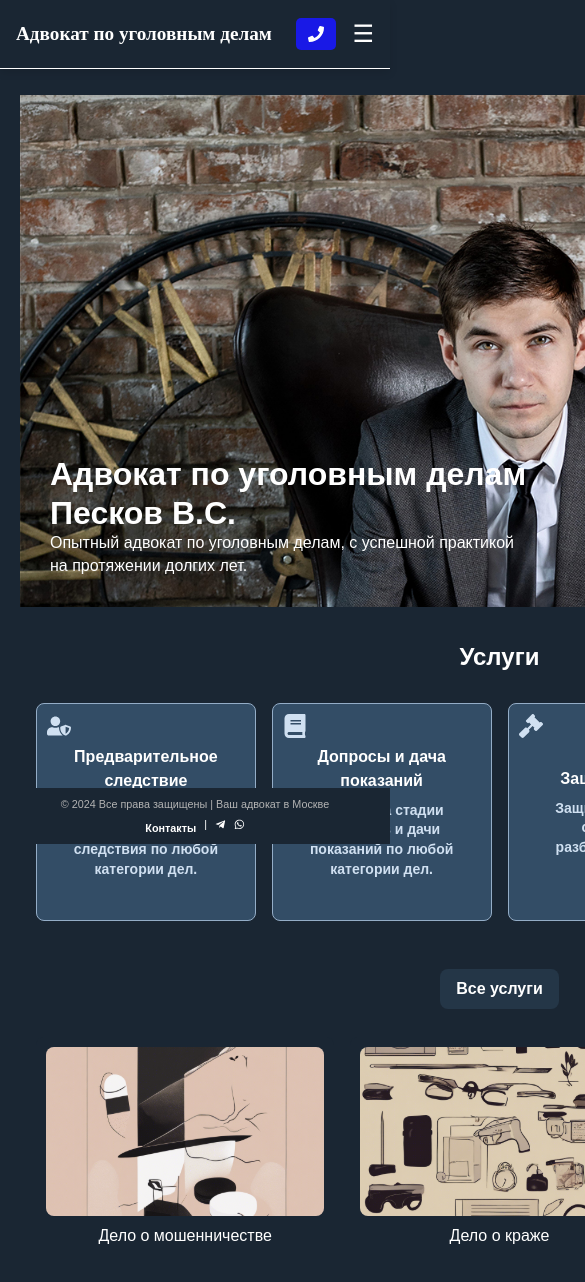
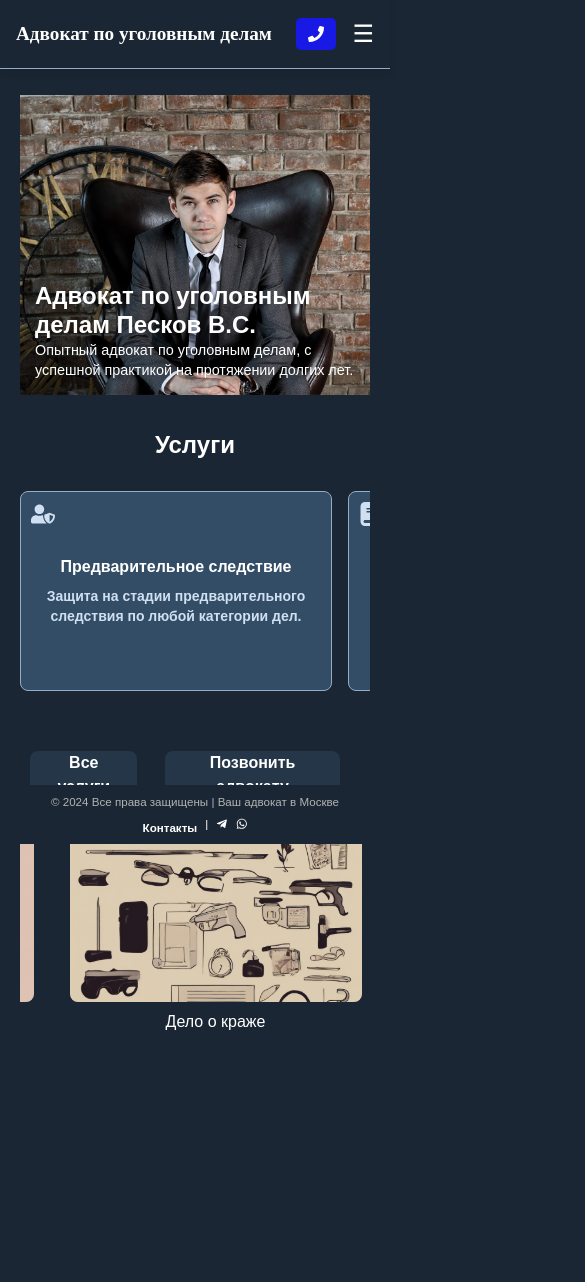
Before and after one commit to VladPeskovDev/Next-js-React-, a Next.js app in the folder lawyer-page/: page / in a window 390 px wide. Shown: the top 1282 px of the page, 585 px wide, since content can reach past the window. After the commit the page ends 1134 px from the top, so only its background shows below. Built offline with nearby package versions, Linux system fonts and the light colour scheme.

Commit message:
Release0.5

```diff
--- a/lawyer-page/src/app/HomePage.module.css
+++ b/lawyer-page/src/app/HomePage.module.css
@@ -3,7 +3,8 @@
 }
 
 .container {
-  width: 959px;
+  width: 100%;
+  max-width: 959px;
   margin: 0 auto;
   background-color: var(--background);
   color: white;
@@ -13,10 +14,12 @@
 
 /* Верхний контейнер */
 .heroSection {
-  width: 959px;
+  width: 100%;
+  max-width: 959px;
   height: 512px;
-  background-image: url('/13.jpg'); /* Замените на реальный путь */
-  background-size: cover; /* Заполняет весь контейнер */
+  background-image: url('/13.jpg'); /* Укажите реальный путь */
+  background-size: cover; /* Полностью заполнит блок */
+  background-position: center; /* Центрирует изображение */
   background-repeat: no-repeat;
   padding: 20px;
   display: flex;
@@ -26,11 +29,12 @@
   overflow: hidden;
 }
 
+
 .heroTextContainer {
   max-width: 500px;
   padding: 10px;
   border-radius: 8px;
-  position: absolute; /* Размещение текста поверх изображения */
+  position: absolute;
   bottom: 20px;
   left: 20px;
 }
@@ -47,11 +51,10 @@
   line-height: 1.4;
 }
 
-
-
 /* Контейнер "Услуги" */
 .servicesHeader {
-  width: 959px;
+  width: 100%;
+  max-width: 959px;
   height: 60px;
   display: flex;
   align-items: center;
@@ -63,8 +66,8 @@
 
 /* Контейнер с 4 карточками */
 .fourCardsSection {
-  width: 959px;
-  height: 250px;
+  width: 100%;
+  max-width: 959px;
   padding: 16px 0;
   display: flex;
   align-items: center;
@@ -72,14 +75,16 @@
 }
 
 .cardWrapper {
-  width: 927px;
+  width: 100%;
+  max-width: 927px;
   display: flex;
   gap: 16px;
   justify-content: space-between;
 }
 
 .serviceCard {
-  width: 223px;
+  width: 100%;
+  max-width: 223px;
   height: 218px;
   display: flex;
   flex-direction: column;
@@ -96,9 +101,10 @@
   overflow: hidden;
   transition: transform 0.3s ease, box-shadow 0.3s ease;
 }
+
 .serviceCard:hover {
-  transform: translateY(-5px); /* Поднимает карточку вверх на 5px */
-  box-shadow: 0px 4px 12px rgba(0, 0, 0, 0.2); /* Добавляет тень для глубины */
+  transform: translateY(-5px);
+  box-shadow: 0px 4px 12px rgba(0, 0, 0, 0.2);
 }
 
 .serviceCard h2 {
@@ -122,11 +128,13 @@
 
 /* Контейнер с кнопкой "Все услуги" */
 .allServicesButton {
-  width: 959px;
+  width: 100%;
+  max-width: 959px;
   height: 64px;
   display: flex;
   align-items: center;
   justify-content: center;
+  gap: 16px; /* Отступ между кнопками */
   margin-top: 20px;
 }
 
@@ -140,16 +148,38 @@
   border: none;
   cursor: pointer;
   transition: background-color 0.3s;
+
 }
 
 .allServicesButton button:hover {
   background-color: #1f1fcc;
 }
 
+.actionButton {
+  width: 150px; /* Фиксированная ширина */
+  height: 48px; /* Фиксированная высота */
+  background-color: #243647;
+  color: white;
+  font-size: 1rem;
+  font-weight: bold;
+  border-radius: 8px;
+  border: none;
+  cursor: pointer;
+  transition: background-color 0.3s;
+  display: flex;
+  align-items: center; /* Центрируем текст по вертикали */
+  justify-content: center; /* Центрируем текст по горизонтали */
+  padding: 0; /* Убираем лишние внутренние отступы */
+}
+
+.actionButton:hover {
+  background-color: #1f1fcc;
+}
+
 /* Секция с 3 карточками */
 .threeCardsSection {
-  width: 959px;
-  height: 291px;
+  width: 100%;
+  max-width: 959px;
   padding: 16px 0;
   display: flex;
   align-items: center;
@@ -157,7 +187,8 @@
 }
 
 .caseCard {
-  width: 301px;
+  width: 100%;
+  max-width: 301px;
   height: 259px;
   background-color: #1a2633;
   display: flex;
@@ -169,6 +200,14 @@
   text-align: center;
 }
 
+.cardWrapper3card {
+  width: 100%;
+  max-width: 927px;
+  display: flex;
+  gap: 16px;
+  justify-content: space-between;
+}
+
 .caseImage {
   width: 100%;
   height: 169px;
@@ -176,3 +215,125 @@
   border-radius: 8px;
   object-fit: cover;
 }
+
+/* Адаптивные стили */
+@media (max-width: 768px) {
+  .container, .heroSection, .servicesHeader, .fourCardsSection, .allServicesButton, .threeCardsSection {
+    width: 100%;
+    max-width: 100%;
+  }
+
+  .heroTextContainer {
+    max-width: 100%;
+    bottom: 10px;
+    left: 10px;
+    padding: 5px;
+  }
+
+  .heroTitle {
+    font-size: 1.5rem;
+  }
+
+  .heroDescription {
+    font-size: 0.9rem;
+  }
+
+  .cardWrapper {
+    flex-direction: column;
+    align-items: center;
+  }
+
+  .cardWrapper3card {
+    flex-direction: column;
+    align-items: center;
+  }
+
+  .serviceCard, .caseCard {
+    width: 100%;
+    max-width: 90%;
+    margin-bottom: 16px;
+  }
+
+  .allServicesButton button {
+    width: 90%;
+  }
+}
+
+@media (max-width: 768px) {
+  .heroSection {
+    height: 300px; /* Уменьшение высоты для мобильных устройств */
+    background-position: top center; /* Фокус на верхней части */
+    background-size: cover;
+  }
+}
+
+@media (max-width: 768px) {
+  /* Основной контейнер карусели */
+  .fourCardsSection {
+    width: 100%;
+    overflow-x: auto; /* Добавляем горизонтальную прокрутку */
+    display: flex;
+    padding: 16px 0;
+    align-items: center;
+    justify-content: flex-start; /* Карточки выровнены влево */
+  }
+
+  .cardWrapper {
+    width: max-content; /* Ширина на основе содержимого */
+    display: flex;
+    gap: 16px;
+    flex-direction: row; /* Горизонтальная компоновка карточек */
+  }
+
+  .serviceCard {
+    width: 80vw; /* Ширина карточки относительно ширины экрана */
+    flex-shrink: 0; /* Отключаем сжатие, чтобы они не сжимались */
+    height: 200px;
+    display: flex;
+    flex-direction: column;
+    align-items: center;
+    justify-content: center;
+    border-radius: 8px;
+    text-align: center;
+    font-size: 1rem;
+    font-weight: bold;
+    background-color: #334D66;
+    border: 1px solid #94ADC7;
+    padding: 16px;
+    position: relative;
+    transition: transform 0.3s ease, box-shadow 0.3s ease;
+  }
+
+  /* Прокрутка по горизонтали без вертикальной полосы прокрутки */
+  .fourCardsSection::-webkit-scrollbar {
+    display: none;
+  }
+
+  @media (max-width: 768px) {
+    .threeCardsSection {
+      display: flex;
+      overflow-x: auto; /* Добавляем горизонтальную прокрутку */
+      padding: 16px 0;
+    }
+
+    .cardWrapper3card {
+      width: max-content; /* Ширина на основе содержимого */
+      display: flex;
+      gap: 16px;
+      flex-direction: row; /* Горизонтальная компоновка карточек */
+    }
+
+    .caseCard {
+      flex-shrink: 0; /* Отключаем сжатие, чтобы карточки не сжимались */
+      width: 80vw; /* Ширина карточки относительно ширины экрана */
+      max-width: none;
+    }
+
+    /* Прокрутка по горизонтали без полосы прокрутки на мобильных устройствах */
+    .threeCardsSection::-webkit-scrollbar {
+      display: none;
+    }
+  }
+
+
+}
--- a/lawyer-page/src/app/page.tsx
+++ b/lawyer-page/src/app/page.tsx
@@ -2,6 +2,7 @@ import styles from "./HomePage.module.css";
 import { FaGavel, FaBook, FaUserShield, FaFileAlt } from "react-icons/fa";
 import Link from "next/link";
 import type { Metadata } from "next";
+
 
 export const metadata: Metadata = {
   title: "Адвокат по уголовным делам | Главная",
@@ -57,13 +58,16 @@ export default function HomePage(): JSX.Element {
       {/* Контейнер с кнопкой "Все услуги" */}
       <section className={styles.allServicesButton}>
         <Link href="/pricing">
-        <button >Все услуги</button>
+          <button className={styles.actionButton}>Все услуги</button>
         </Link>
+        <a href="tel:+79165780936">
+          <button className={styles.actionButton}>Позвонить адвокату</button>
+        </a>
       </section>
 
       {/* Контейнер с 3 карточками (фото, текст) */}
       <section className={styles.threeCardsSection}>
-  <div className={styles.cardWrapper}>
+  <div className={styles.cardWrapper3card}>
     <div className={styles.caseCard}>
       <img
         src="/next.svg"
@@ -91,8 +95,6 @@ export default function HomePage(): JSX.Element {
   </div>
 </section>
 
-
-
     </div>
   );
 }
--- a/lawyer-page/src/components/Footer.module.css
+++ b/lawyer-page/src/components/Footer.module.css
@@ -11,7 +11,7 @@
   z-index: 1000;
   padding: 0.5rem 1rem; /* Уменьшенные отступы сверху и снизу */
     text-align: center;
-    font-size: 0.675rem;
+    font-size: 0.725rem;
 }
 
 .footerText {
--- a/lawyer-page/src/components/Navbar.module.css
+++ b/lawyer-page/src/components/Navbar.module.css
@@ -12,7 +12,7 @@
   width: 100%;
   z-index: 1000;
   box-shadow: 0px 4px 8px rgba(0, 0, 0, 0.1);
-  border-bottom: 1px solid white; /* Белая граница снизу */
+  border-bottom: 1px solid #94ADC7; /* Белая граница снизу */
 }
 /* Стилизованный текст с названием адвоката */
 .brand {
@@ -92,7 +92,7 @@
     position: absolute;
     top: 100%;
     left: 0;
-    background-color: #1a1a1a;
+    background-color: #1a2633;
     width: 100%;
     padding: 1rem 0;
   }
```
